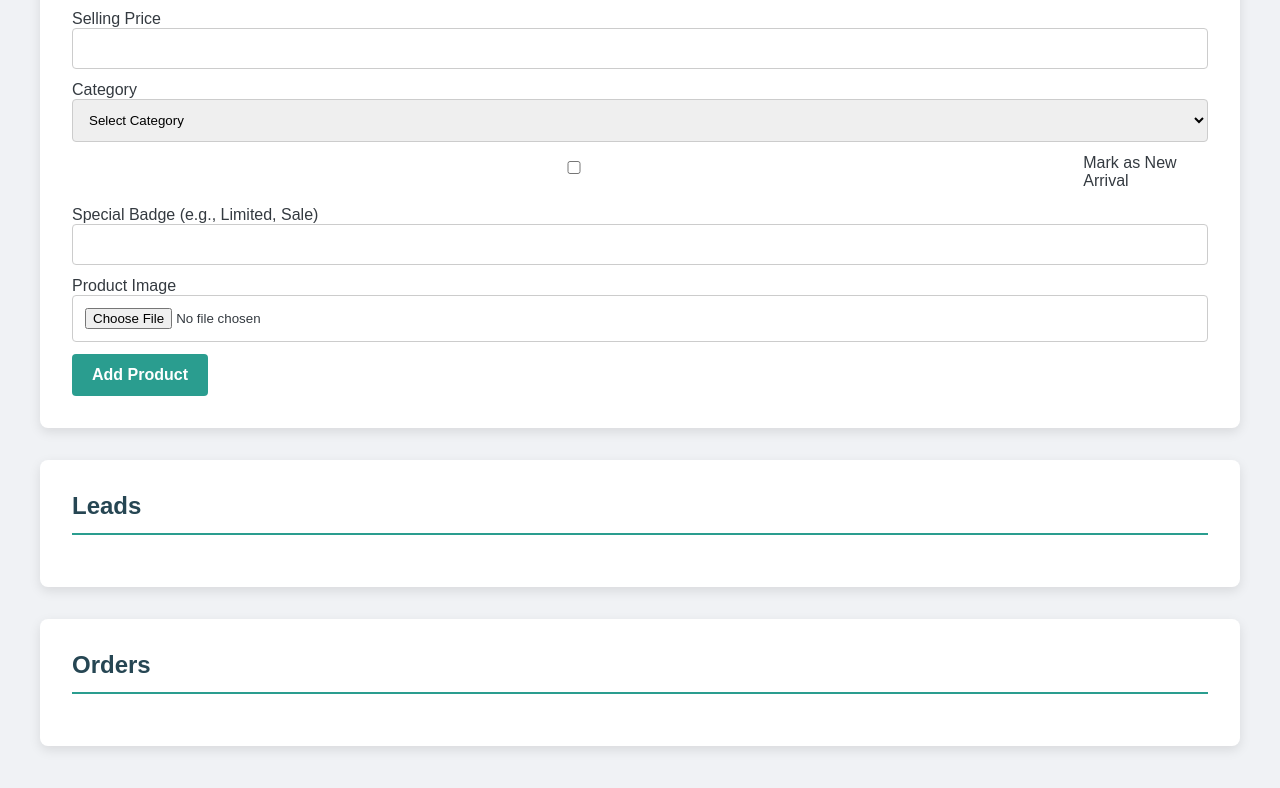
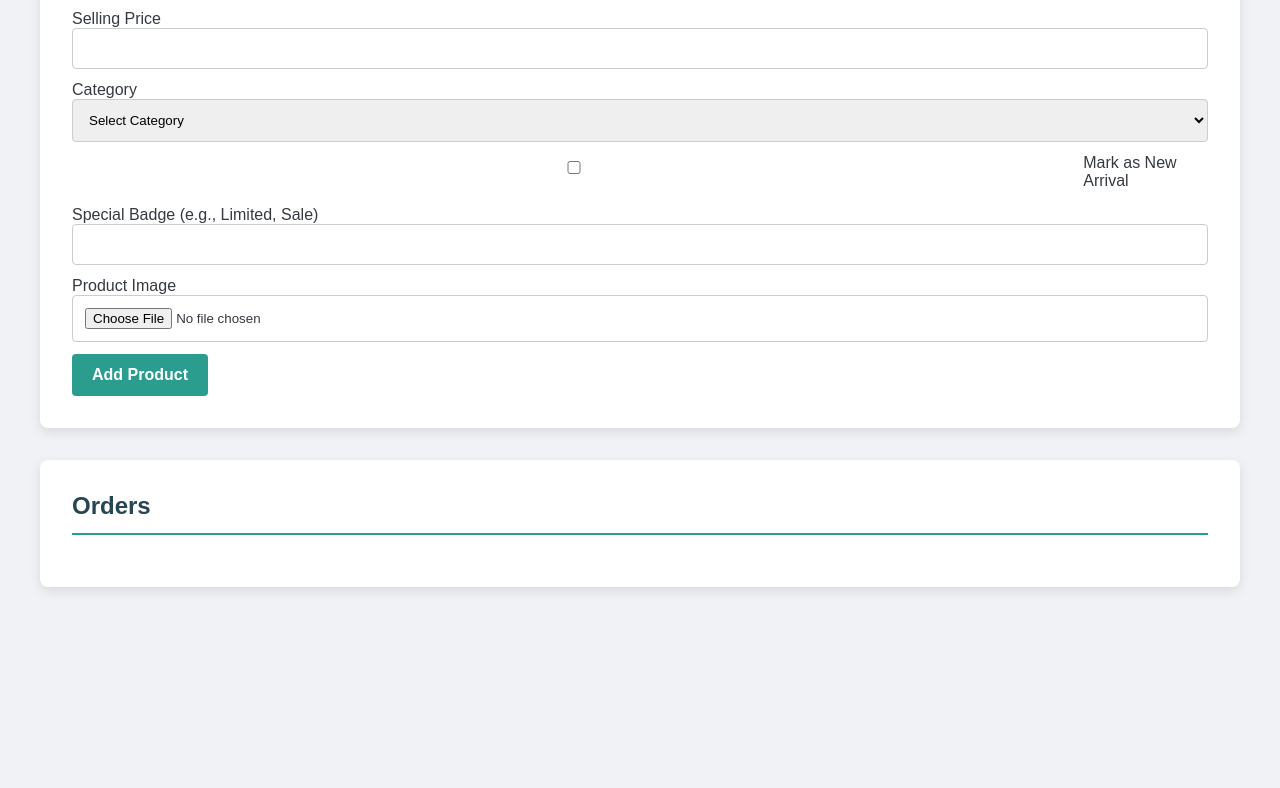
Before and after one commit to raj0580/test-Doctor-web, a plain HTML site: page admin/dashboard.html in a window 1280 px wide. Shown: the part 1131-1919 px from the top of the page. After the commit the page ends 1814 px from the top, so only its background shows below. Drawn offline with Linux system fonts and the light colour scheme.

Commit message:
Update dashboard.html

```diff
--- a/admin/dashboard.html
+++ b/admin/dashboard.html
@@ -64,10 +64,6 @@
         </section>
 
         <section class="admin-section">
-            <h2>Leads</h2>
-            <div id="leads-container"></div>
-        </section>
-        <section class="admin-section">
             <h2>Orders</h2>
             <div id="orders-container"></div>
         </section>
```
